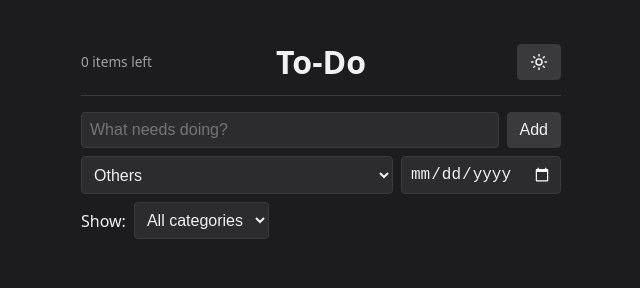
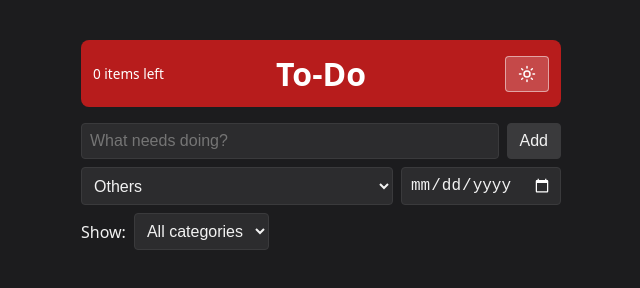
Before and after one commit to mrmikasa-bh/todo, a plain HTML site: page index.html in a window 1280 px wide. Both pictures are taken after a click on the button "Switch to dark mode". Shown: the whole page, without its empty margins (319-959 px from the left). Drawn offline with Linux system fonts and the light colour scheme.

Commit message:
Make header red with white text

```diff
--- a/index.html
+++ b/index.html
@@ -8,21 +8,21 @@
   :root {
     --bg: #ffffff; --fg: #111111; --muted: #666666; --border: #dddddd;
     --input-bg: #ffffff; --btn-bg: #efefef; --tag-bg: #e8eefc; --tag-fg: #223344;
-    --danger: #cc0000;
+    --danger: #cc0000; --header-bg: #d32f2f;
     color-scheme: light;
   }
   @media (prefers-color-scheme: dark) {
     :root:not([data-theme="light"]) {
       --bg: #1c1c1e; --fg: #f2f2f2; --muted: #a0a0a5; --border: #3a3a3c;
       --input-bg: #2c2c2e; --btn-bg: #3a3a3c; --tag-bg: #2f3b5c; --tag-fg: #d6e0ff;
-      --danger: #ff6b6b;
+      --danger: #ff6b6b; --header-bg: #b71c1c;
       color-scheme: dark;
     }
   }
   :root[data-theme="dark"] {
     --bg: #1c1c1e; --fg: #f2f2f2; --muted: #a0a0a5; --border: #3a3a3c;
     --input-bg: #2c2c2e; --btn-bg: #3a3a3c; --tag-bg: #2f3b5c; --tag-fg: #d6e0ff;
-    --danger: #ff6b6b;
+    --danger: #ff6b6b; --header-bg: #b71c1c;
     color-scheme: dark;
   }
 
@@ -30,9 +30,12 @@
          background: var(--bg); color: var(--fg); }
   /* Title stays centered; the theme icon sits at the right end of the header */
   header { display: grid; grid-template-columns: 1fr auto 1fr; align-items: center;
-           padding-bottom: 12px; margin-bottom: 16px; border-bottom: 1px solid var(--border); }
+           padding: 12px; margin-bottom: 16px; border-radius: 8px;
+           background: var(--header-bg); color: #ffffff; }
   header h1 { margin: 0; text-align: center; }
-  header .icon-btn { justify-self: end; }
+  header #count { color: #ffffff; }
+  header .icon-btn { justify-self: end; background: rgba(255,255,255,.2); color: #ffffff;
+                     border-color: rgba(255,255,255,.5); }
   .row { display: flex; gap: 8px; margin-bottom: 8px; }
   input[type=text], input[type=date], select {
     padding: 8px; font-size: 1rem; min-width: 0;
```
